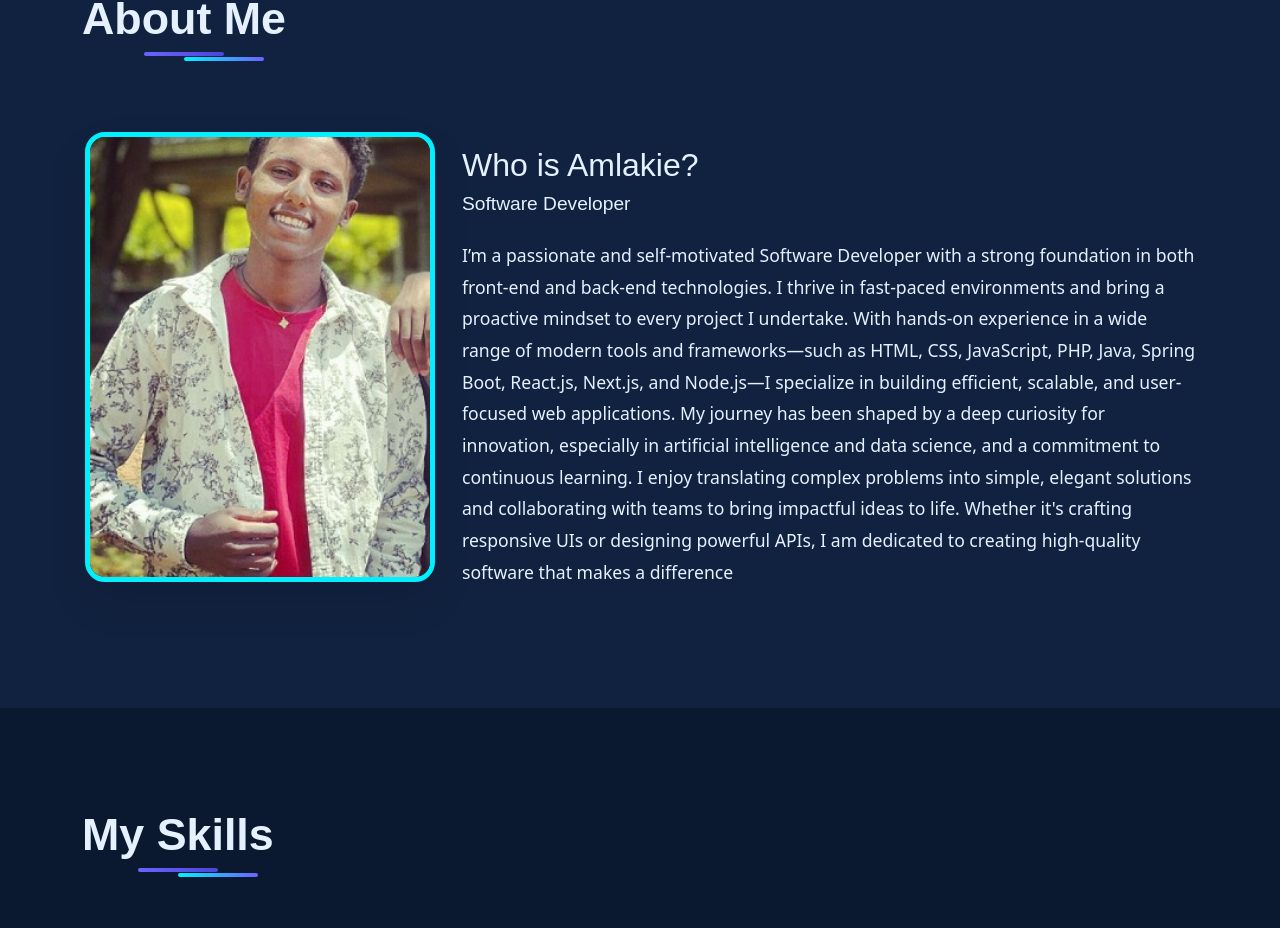
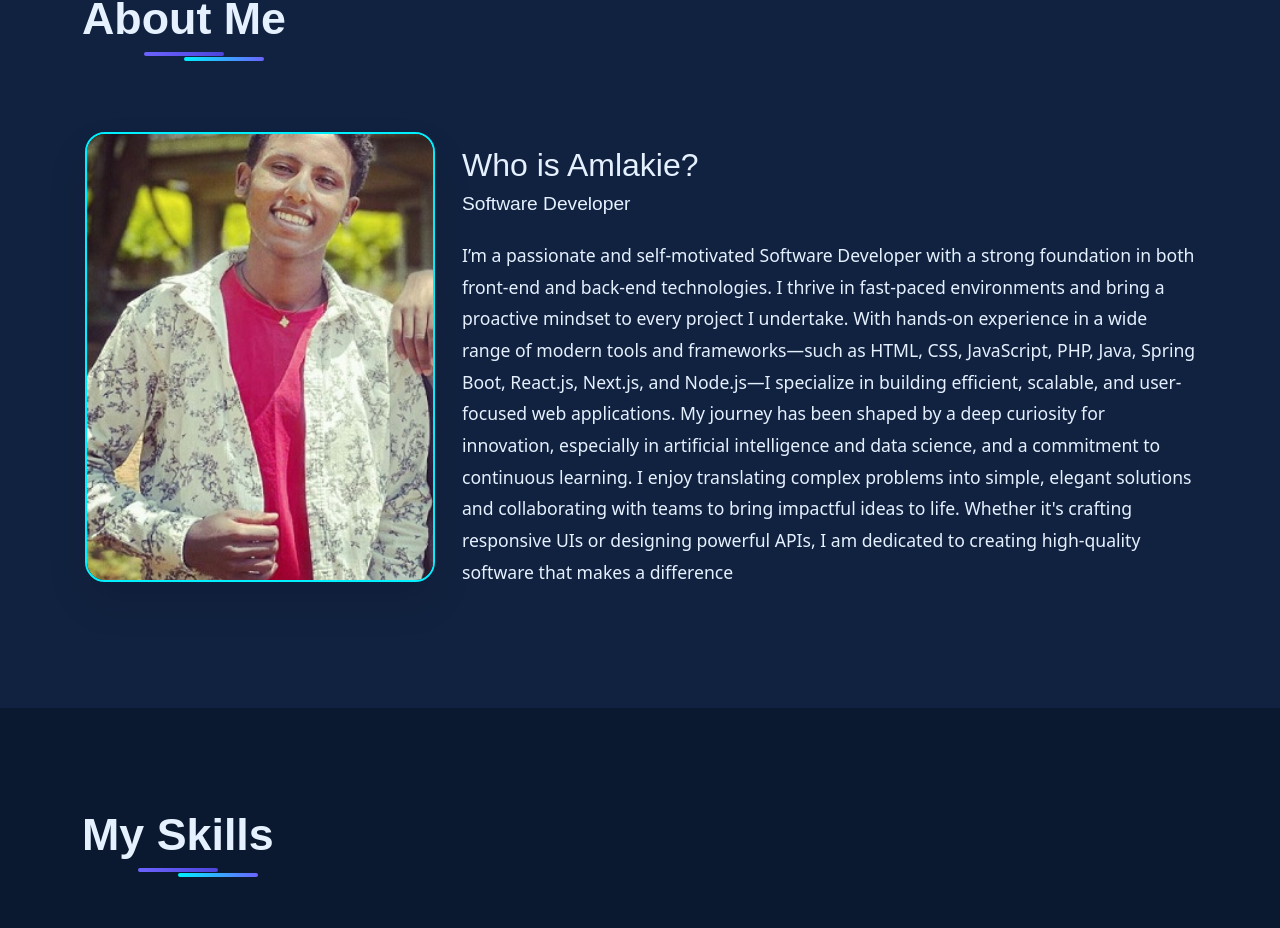
Before and after one commit to Amlakab/My-react-portfolios, a React (Create React App) app: page / in a window 1280 px wide. Shown: the part 908-1836 px from the top of the page. Built offline with nearby package versions, Linux system fonts and the light colour scheme.

Commit message:
my react portfolio push -14

```diff
--- a/src/components/Portfolio.js
+++ b/src/components/Portfolio.js
@@ -700,7 +700,7 @@ const backendSkills = [
                     overflow: 'hidden',
                     boxShadow: '0 20px 40px rgba(0, 0, 0, 0.1)',
                     margin: '0 auto',
-                    border: `5px solid ${colors.primary}`
+                    border: `2px solid ${colors.primary}`
                   }}
                 >
                   <img
```
